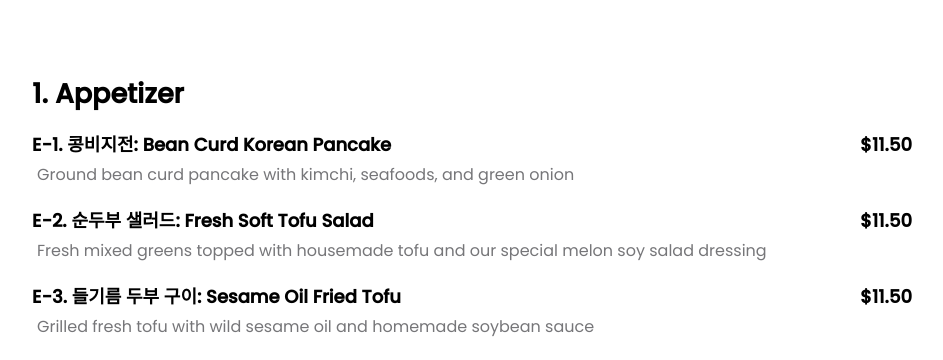
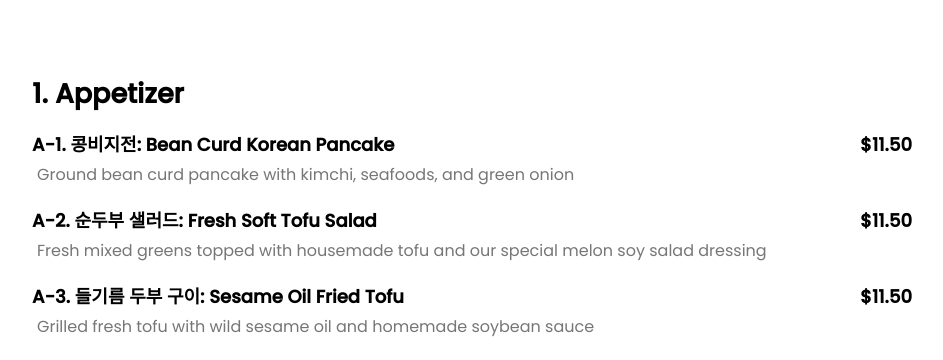
Before and after one commit to Laurasgold/homepage, a Gatsby site: page /qr in a window 1280 px wide. Shown: the part 1380-1740 px from the top of the page, without its empty margins (168-1111 px from the left). Built offline with nearby package versions, Linux system fonts and the light colour scheme; Gatsby itself is replaced by a stand-in of ours.

Commit message:
Update Menu.tsx

```diff
--- a/src/components/Menu.tsx
+++ b/src/components/Menu.tsx
@@ -131,7 +131,7 @@ export function Menu() {
       note: "",
       items: [
         {
-          id: "E-1",
+          id: "A-1",
           name: "Bean Curd Korean Pancake",
           nameKr: "콩비지전",
           description:
@@ -140,7 +140,7 @@ export function Menu() {
           price: "11.50",
         },
         {
-          id: "E-2",
+          id: "A-2",
           name: "Fresh Soft Tofu Salad",
           nameKr: "순두부 샐러드",
           description:
@@ -149,7 +149,7 @@ export function Menu() {
           price: "11.50",
         },
         {
-          id: "E-3",
+          id: "A-3",
           name: "Sesame Oil Fried Tofu",
           nameKr: "들기름 두부 구이",
           description:
```
